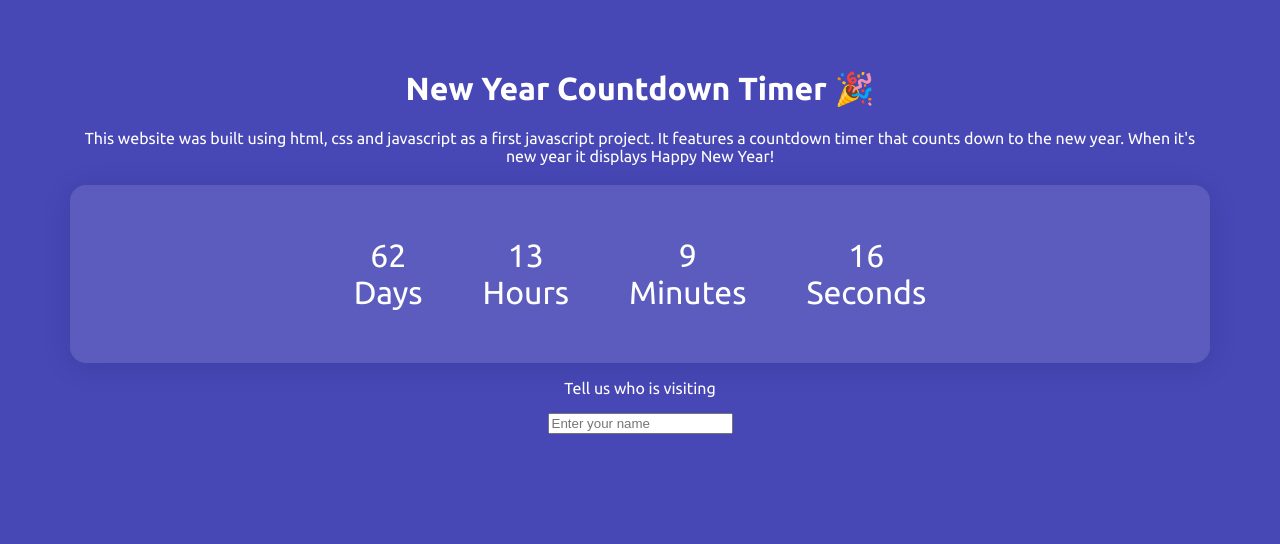
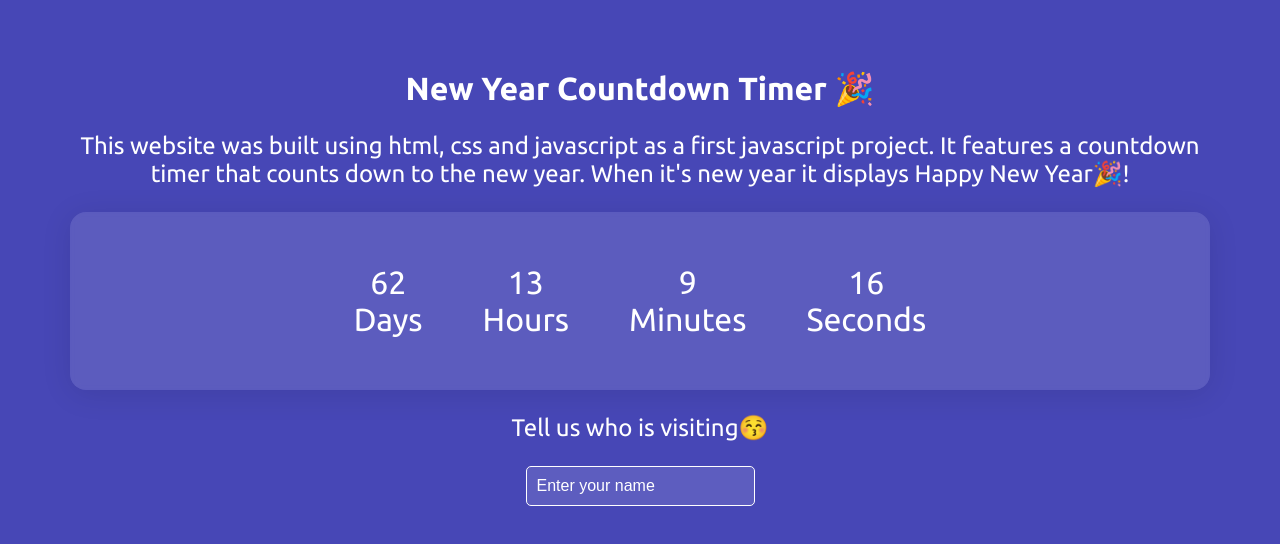
Before and after one commit to DessyZeal/NewYear-Birthday-Counter, a plain HTML site: page index.html in a window 1280 px wide. Drawn offline with Linux system fonts and the light colour scheme.

Commit message:
New Commit

```diff
--- a/index.html
+++ b/index.html
@@ -8,7 +8,7 @@
 </head>
 <body>
     <h1>New Year Countdown Timer 🎉</h1>
-    <p>This website was built using html, css and javascript as a first javascript project. It features a countdown timer that counts down to the new year. When it's new year it displays Happy New Year!</p>
+    <p>This website was built using html, css and javascript as a first javascript project. It features a countdown timer that counts down to the new year. When it's new year it displays Happy New Year🎉!</p>
 
     <div id="counterContainer">
         <p id="days"></p>
@@ -17,7 +17,7 @@
         <p id="secs"></p>
     </div>
 
-    <p>Tell us who is visiting</p>
+    <p>Tell us who is visiting😚</p>
     <input type="text" id="nameInput" placeholder="Enter your name">
     <p id="greeting"></p>
 
--- a/script.js
+++ b/script.js
@@ -36,5 +36,5 @@ updatingCountDown();
 // Displays who is visiting the page
 nameInput.addEventListener('input', () => {
     const nameDisplay = nameInput.value;
-    greeting.innerHTML = `Hello, ${nameDisplay}!`;
+    greeting.innerHTML = `Welcome, ${nameDisplay} 🥳 !`;
 })
--- a/style.css
+++ b/style.css
@@ -37,3 +37,21 @@ body {
     border-radius: 10px;
     font-size: 2rem;
 }
+p {
+    font-size: 1.5rem;
+}
+input {
+    padding: 10px;
+    border-radius: 5px;
+    border: 1px solid white;
+    font-size: 1rem;
+    background-color: rgba(255, 255, 255, 0.116);
+    color: white;
+    outline: none;
+}
+::placeholder {
+    color: white;
+}
+input:focus {
+    border: 2px solid white;
+}
```
